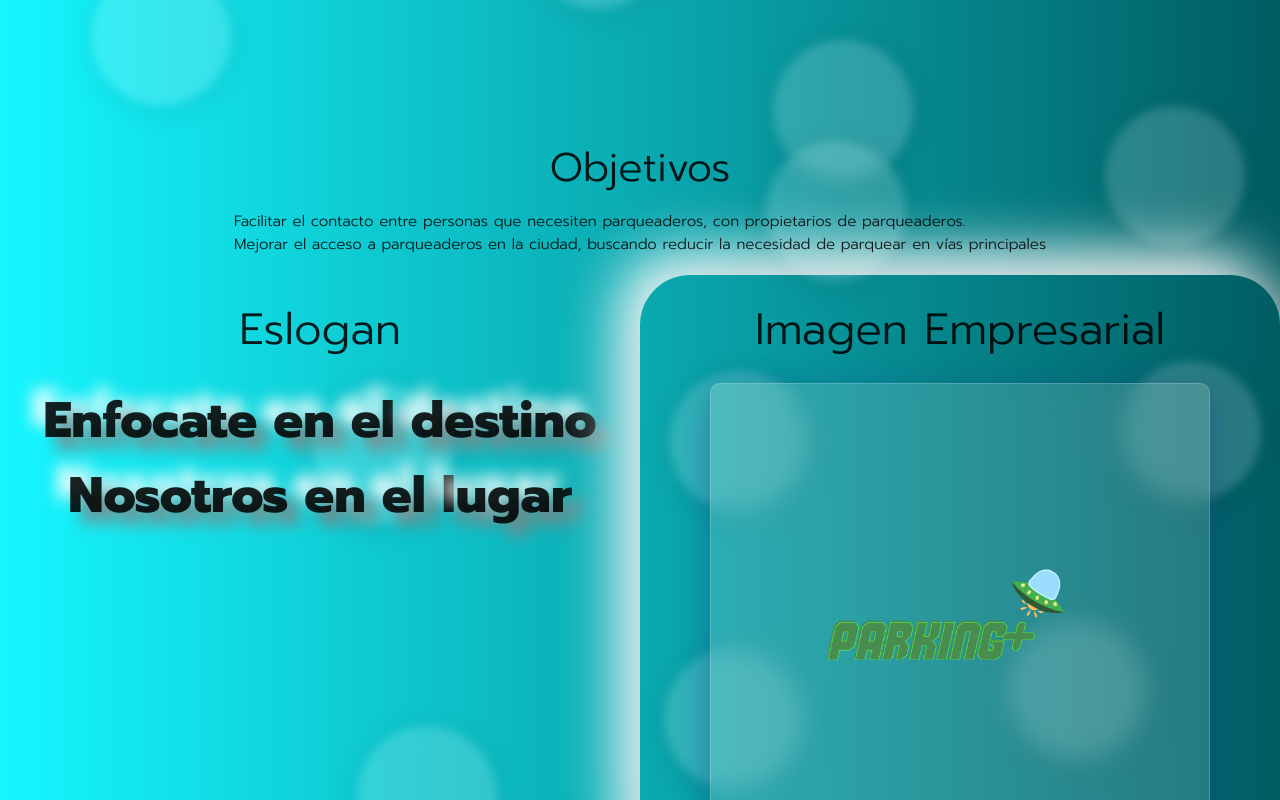
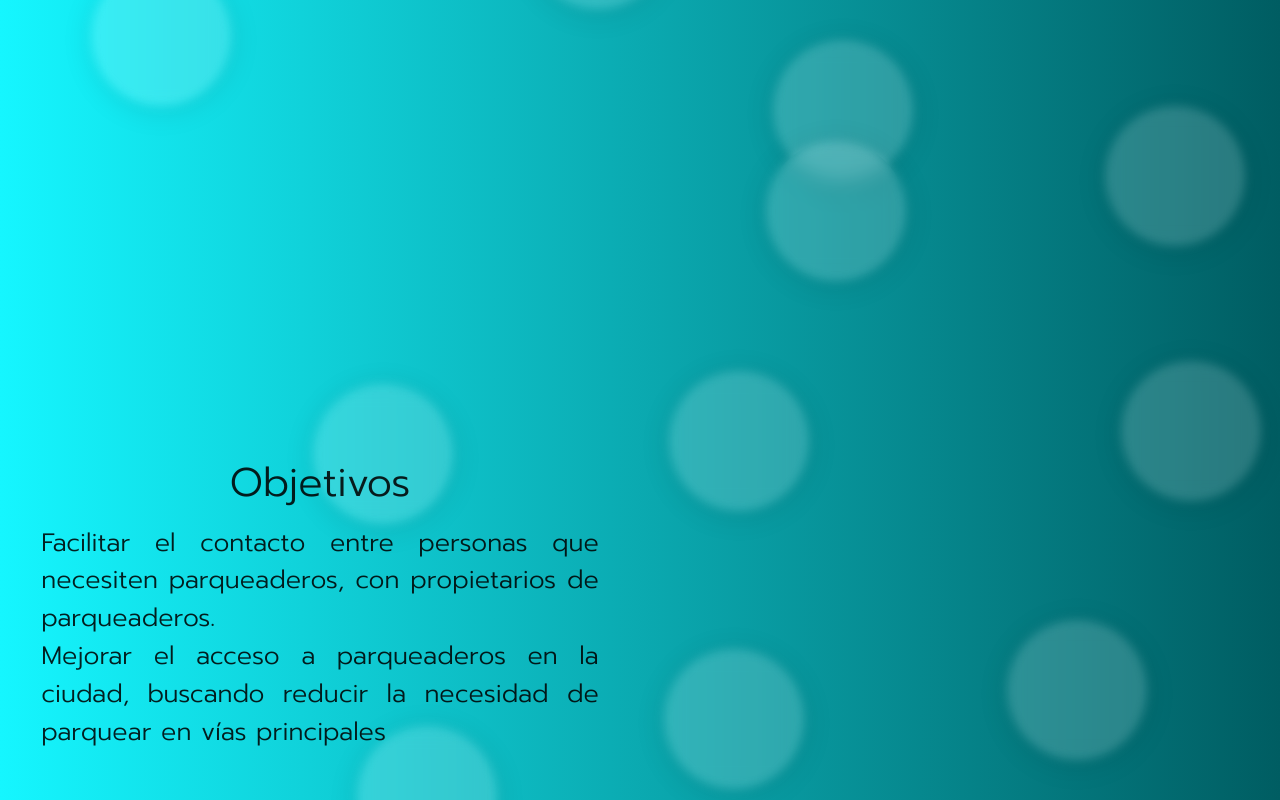
Before and after one commit to JulianBarbossa9/ParkingPlus, a React (Create React App) app: page / in a window 1280 px wide. Shown: the part 1820-2620 px from the top of the page. Built offline with nearby package versions, Linux system fonts and the light colour scheme.

Commit message:
correcciones generales

```diff
--- a/src/App.js
+++ b/src/App.js
@@ -43,7 +43,7 @@ function App() {
           <Objetivos
           />
           </div>
-          <div className="row">
+          <div className="row empr">
             <Eslogan
             />
             <Empresarial
--- a/src/components/Empresarial.js
+++ b/src/components/Empresarial.js
@@ -22,12 +22,14 @@ const Empresarial = () => {
 
     return (
         <Fragment>
-            <div className="img-empre col s12 m6 ">
-                <h3>Imagen Empresarial</h3>
-                <div className="img">
-                    <img src={nave} alt = "logoParking" style={{transform: `translate(${position.x/17}px,${position.y/17}px)`}}  className="imgLogo"/>
-                    <img src={texto} alt = "logoParking" style={{transform: `translate(${position.x/30}px,${position.y/30}px)`}} className="imgLogo" />
-                    <img src={plus} alt = "logoParking" style={{transform: `translate(${position.x/20}px,${position.y/20}px)`}} className="imgLogo" />
+            <div className="col s12 m12 l6">
+                <div className="img-empre fullh">
+                    <h3>Imagen Empresarial</h3>
+                    <div className="img">
+                        <img src={nave} alt = "logoParking" style={{transform: `translate(${position.x/17}px,${position.y/17}px)`}}  className="imgLogo"/>
+                        <img src={texto} alt = "logoParking" style={{transform: `translate(${position.x/30}px,${position.y/30}px)`}} className="imgLogo" />
+                        <img src={plus} alt = "logoParking" style={{transform: `translate(${position.x/20}px,${position.y/20}px)`}} className="imgLogo" />
+                    </div>
                 </div>
             </div>
         </Fragment>
--- a/src/components/Eslogan.js
+++ b/src/components/Eslogan.js
@@ -5,13 +5,13 @@ import React,{Fragment} from 'react';
 const Eslogan = () => {
     return (
         <Fragment>
-            <div className="eslogan col s12 m12 l6">
+            <div className="eslogan col s12 m12 l6 fullh">
                 <h3>Eslogan</h3>
                 <div>
-                   <p className="slogan">Enfocate en el <b>destino</b></p>
+                   <blockquote className="slogan ">Enfocate en el <b>destino</b></blockquote>
                 </div>
                 <div >
-                    <p className="slogan"> Nosotros en el l<b>ugar</b></p>
+                    <blockquote className="slogan"> Nosotros en el l<b>ugar</b></blockquote>
                 </div>
             </div>
         </Fragment>
--- a/src/components/Mision.js
+++ b/src/components/Mision.js
@@ -4,14 +4,15 @@ const Mision = () => {
     return (
         <div className="col s12 m12 l6 fullh">
         <div className=" glassContainer">
+            <div className="vision">
+                <h3>Misión</h3>
+            </div>
             <div className="text-vision">
-                <p>Somos una empresa que busca solucionar la problemática actual que viven los conductores de Bogotá,
+                <p className="flow-text">Somos una empresa que busca solucionar la problemática actual que viven los conductores de Bogotá,
                     para encontrar un lugar seguro donde dejar su vehículo y generar ingresos adicionales a quienes
                     tengan estos espacios disponibles a través de nuestra plataforma.</p>
             </div>
-            <div className="vision">
-                <h3>Misión</h3>
-            </div>
+
         </div>
 
     </div>
--- a/src/components/Objetivos.js
+++ b/src/components/Objetivos.js
@@ -3,12 +3,16 @@ import React, {Fragment} from 'react';
 const Objetivos = () => {
     return (
         <Fragment>
-            <div className="objetivos">
+            <div className="objetivos fullh col s12 m6 l6">
+                <div className="objCont">
                 <h2>Objetivos</h2>
-                <ul>
-                    <li>Facilitar el contacto entre personas que necesiten parqueaderos, con propietarios de parqueaderos.</li>
-                    <li>Mejorar el acceso a parqueaderos en la ciudad, buscando reducir la necesidad de parquear en vías principales</li>
-                </ul>
+                    <ul>
+                        <li className="flow-text">Facilitar el contacto entre personas que necesiten parqueaderos,
+                            con propietarios de parqueaderos.</li>
+                        <li className="flow-text">Mejorar el acceso a parqueaderos en la ciudad, buscando reducir
+                            la necesidad de parquear en vías principales</li>
+                    </ul>
+                </div>
             </div>
         </Fragment>
     );
--- a/src/components/Vision.js
+++ b/src/components/Vision.js
@@ -5,7 +5,7 @@ const Vision = () => {
         <div className="col s12 m12 l6 fullh">
             <div className=" glassContainer">
                 <div className="text-vision">
-                    <p><b>Parking+</b> nos encargamos de brindar de una manera fácil y sencilla al usuario una mejor forma de promocionar y encontrar un parqueadero en la ciudad de Bogotá, buscando extenderse a lo largo del territorio nacional e internacional. </p>
+                    <p className="flow-text"><b>Parking+</b> nos encargamos de brindar de una manera fácil y sencilla al usuario una mejor forma de promocionar y encontrar un parqueadero en la ciudad de Bogotá, buscando extenderse a lo largo del territorio nacional e internacional. </p>
                 </div>
                 <div className="vision">
                     <h3>Visión</h3>
--- a/src/index.css
+++ b/src/index.css
@@ -47,7 +47,8 @@ body{
 
 img{
   width: auto;
-  height: 80px;
+  height: 150px;
+
 }
 
 .mainLogo{
@@ -332,6 +333,7 @@ img{
 h2{
   margin: 20px 0;
   font-size: 40px;
+  text-align: center;
 }
 
 .objetivos{
@@ -341,6 +343,12 @@ h2{
   flex-direction: column;
   justify-content: center;
   align-items: center;
+
+}
+
+.objCont{
+  padding: 2rem;
+  text-align: justify;
 }
 
 h3{
@@ -352,11 +360,11 @@ h3{
   font-weight: bolder;
   font-size: 50px;
 
-text-shadow:  12px 12px 16px #828282,
-             -12px -12px 16px #ffffff;
 }
 
 .eslogan {
+
+
 
   grid-area: eslogan;
   display: flex;
@@ -365,6 +373,10 @@ text-shadow:  12px 12px 16px #828282,
   align-items: center;
   /* border: 2px solid red; */
   font-size: 25px;
+
+
+
+
 }
 
 .img-empre {
@@ -374,12 +386,20 @@ text-shadow:  12px 12px 16px #828282,
   align-items: center;
   /* border: 2px solid red; */
   font-size: 25px;
+  margin: 0 !important;
 
 
-  border-radius: 50px;
-box-shadow:  20px 20px 60px #bebebe,
-             -20px -20px 60px #ffffff;
+
+  filter: drop-shadow(0 0 20px #1b5e20);
+
+
+
 }
+
+.empr{
+
+}
+
 .imgLogo{
   position: absolute;
   max-width: 100%;
@@ -392,14 +412,6 @@ box-shadow:  20px 20px 60px #bebebe,
   display: flex;
   justify-content: center;
   align-items: center;
-  border: 3px solid rgb(15, 15, 15);
-  border-radius: 100px ;
-  background: rgba( 248, 248, 248, 0.15 );
-box-shadow: 0 8px 32px 0 rgba( 31, 38, 135, 0.37 );
-backdrop-filter: blur( 11.5px );
--webkit-backdrop-filter: blur( 11.5px );
-border-radius: 10px;
-border: 1px solid rgba( 255, 255, 255, 0.18 );
 
 }
 
```
